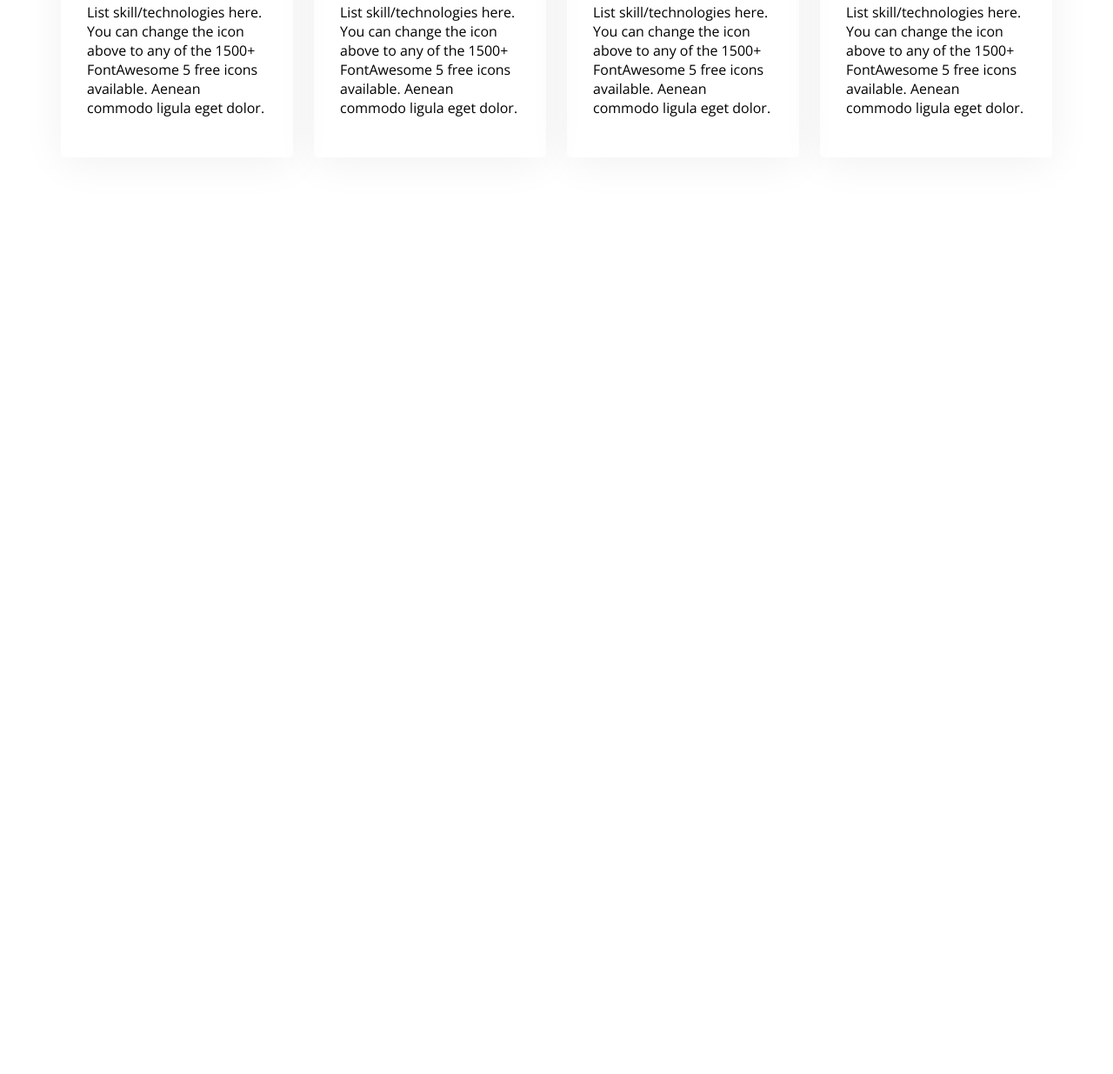
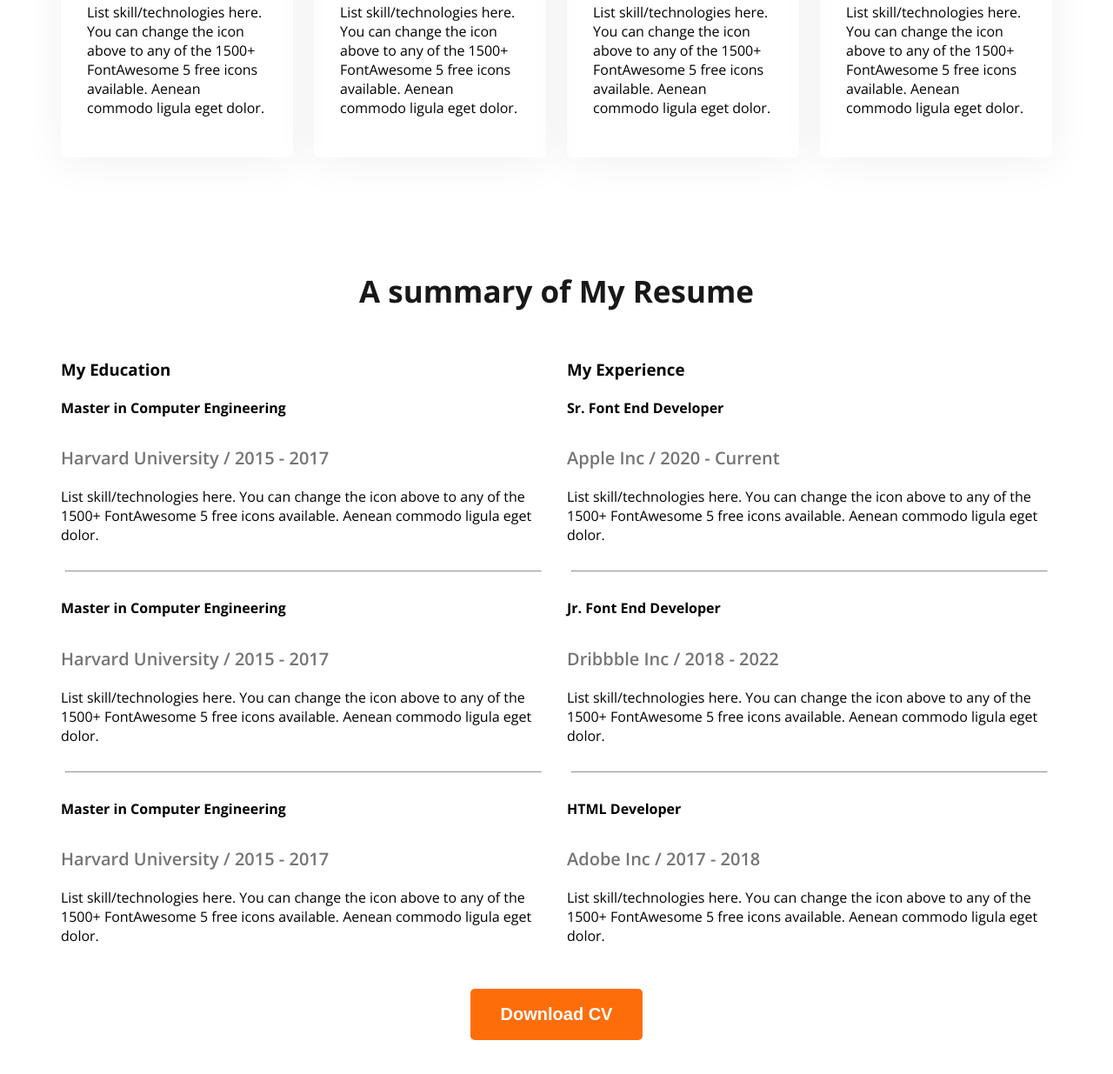
Before and after one commit to efazsanok/web-developer-portfolio, a plain HTML site: page index.html in a window 1280 px wide. Shown: the part 1962-3197 px from the top of the page at 87% size. Before the commit the page ends 2273 px from the top, so only its background shows below. Drawn offline with nearby package versions, Linux system fonts and the light colour scheme.

Commit message:
added portfolio resume section

```diff
--- a/index.html
+++ b/index.html
@@ -79,7 +79,8 @@
                         Vanilla JavaScript
                     </h4>
                     <p class="skil-description">
-                        List skill/technologies here. You can change the icon above to any of the 1500+ FontAwesome 5 free icons available. Aenean commodo ligula eget dolor.
+                        List skill/technologies here. You can change the icon above to any of the 1500+ FontAwesome 5
+                        free icons available. Aenean commodo ligula eget dolor.
 
                     </p>
                 </div>
@@ -89,7 +90,8 @@
                         React
                     </h4>
                     <p class="skil-description">
-                        List skill/technologies here. You can change the icon above to any of the 1500+ FontAwesome 5 free icons available. Aenean commodo ligula eget dolor.
+                        List skill/technologies here. You can change the icon above to any of the 1500+ FontAwesome 5
+                        free icons available. Aenean commodo ligula eget dolor.
                     </p>
                 </div>
                 <div class="skill">
@@ -98,7 +100,8 @@
                         Node.js
                     </h4>
                     <p class="skil-description">
-                        List skill/technologies here. You can change the icon above to any of the 1500+ FontAwesome 5 free icons available. Aenean commodo ligula eget dolor.
+                        List skill/technologies here. You can change the icon above to any of the 1500+ FontAwesome 5
+                        free icons available. Aenean commodo ligula eget dolor.
                     </p>
                 </div>
                 <div class="skill">
@@ -107,9 +110,107 @@
                         MongoDB
                     </h4>
                     <p class="skil-description">
-                        List skill/technologies here. You can change the icon above to any of the 1500+ FontAwesome 5 free icons available. Aenean commodo ligula eget dolor.
+                        List skill/technologies here. You can change the icon above to any of the 1500+ FontAwesome 5
+                        free icons available. Aenean commodo ligula eget dolor.
                     </p>
                 </div>
+            </div>
+        </section>
+        <!-- Summery of Resume section -->
+        <section class="resume">
+            <h3 class="section-title text-center">
+                A summary of My Resume
+            </h3>
+            <div class="resume-container">
+                <!-- .resume-column*2>h3.resume-column-title+.experience*3>h4.experience-title+h5.experience-sub-title+experience-description -->
+                <div class="resume-column">
+                    <h3 class="resume-column-title">My Education</h3>
+                    <div class="experience">
+                        <h4 class="experience-title">
+                            Master in Computer Engineering
+                        </h4>
+                        <h5 class="experience-sub-title">
+                            Harvard University / 2015 - 2017
+                        </h5>
+                        <experience-description>
+                            List skill/technologies here. You can change the icon above
+                            to any of the 1500+ FontAwesome 5 free icons available. Aenean commodo ligula eget
+                            dolor.
+                        </experience-description>
+                    </div>
+                    <hr>
+                    <div class="experience">
+                        <h4 class="experience-title">
+                            Master in Computer Engineering
+                        </h4>
+                        <h5 class="experience-sub-title">
+                            Harvard University / 2015 - 2017
+                        </h5>
+                        <experience-description>
+                            List skill/technologies here. You can change the icon above
+                            to any of the 1500+ FontAwesome 5 free icons available. Aenean commodo ligula eget dolor.
+                        </experience-description>
+                    </div>
+                    <hr>
+                    <div class="experience">
+                        <h4 class="experience-title">
+                            Master in Computer Engineering
+                        </h4>
+                        <h5 class="experience-sub-title">
+                            Harvard University / 2015 - 2017
+                        </h5>
+                        <experience-description>
+                            List skill/technologies here. You can change the icon above
+                            to any of the 1500+ FontAwesome 5 free icons available. Aenean commodo ligula eget dolor.
+                        </experience-description>
+                    </div>
+                </div>
+                <div class="resume-column">
+                    <h3 class="resume-column-title">
+                        My Experience
+                    </h3>
+                    <div class="experience">
+                        <h4 class="experience-title">
+                            Sr. Font End Developer
+                        </h4>
+                        <h5 class="experience-sub-title">
+                            Apple Inc / 2020 - Current
+                        </h5>
+                        <experience-description>
+                            List skill/technologies here. You can change the icon above
+                            to any of the 1500+ FontAwesome 5 free icons available. Aenean commodo ligula eget dolor.
+                        </experience-description>
+                    </div>
+                    <hr>
+                    <div class="experience">
+                        <h4 class="experience-title">
+                            Jr. Font End Developer
+                        </h4>
+                        <h5 class="experience-sub-title">
+                            Dribbble Inc / 2018 - 2022
+                        </h5>
+                        <experience-description>
+                            List skill/technologies here. You can change the icon above
+                            to any of the 1500+ FontAwesome 5 free icons available. Aenean commodo ligula eget dolor.
+                        </experience-description>
+                    </div>
+                    <hr>
+                    <div class="experience">
+                        <h4 class="experience-title">
+                            HTML Developer
+                        </h4>
+                        <h5 class="experience-sub-title">
+                            Adobe Inc / 2017 - 2018
+                        </h5>
+                        <experience-description>
+                            List skill/technologies here. You can change the icon above
+                            to any of the 1500+ FontAwesome 5 free icons available. Aenean commodo ligula eget dolor.
+                        </experience-description>
+                    </div>
+                </div>
+            </div>
+            <div class="text-center resume-download-cv">
+                <button class="btn-primary">Download CV</button>
             </div>
         </section>
     </main>
--- a/styles/portfolio.css
+++ b/styles/portfolio.css
@@ -123,3 +123,22 @@ main section{
     border-radius: 5px;
     box-shadow: 0px 6px 50px 0px rgba(0, 0, 0, 0.06);
 }
+/* resume section styles */
+.resume-container{
+    display: flex;
+    gap: 24px;
+}
+.experience-sub-title{
+    font-size: 20px;
+    font-weight: 600;
+    margin-bottom: 20px;
+}
+.experience-description, .experience-sub-title{
+    color: #757575;
+}
+.resume hr{
+    margin: 30px 5px;
+}
+.resume-download-cv{
+    margin-top: 50px;
+}
```
